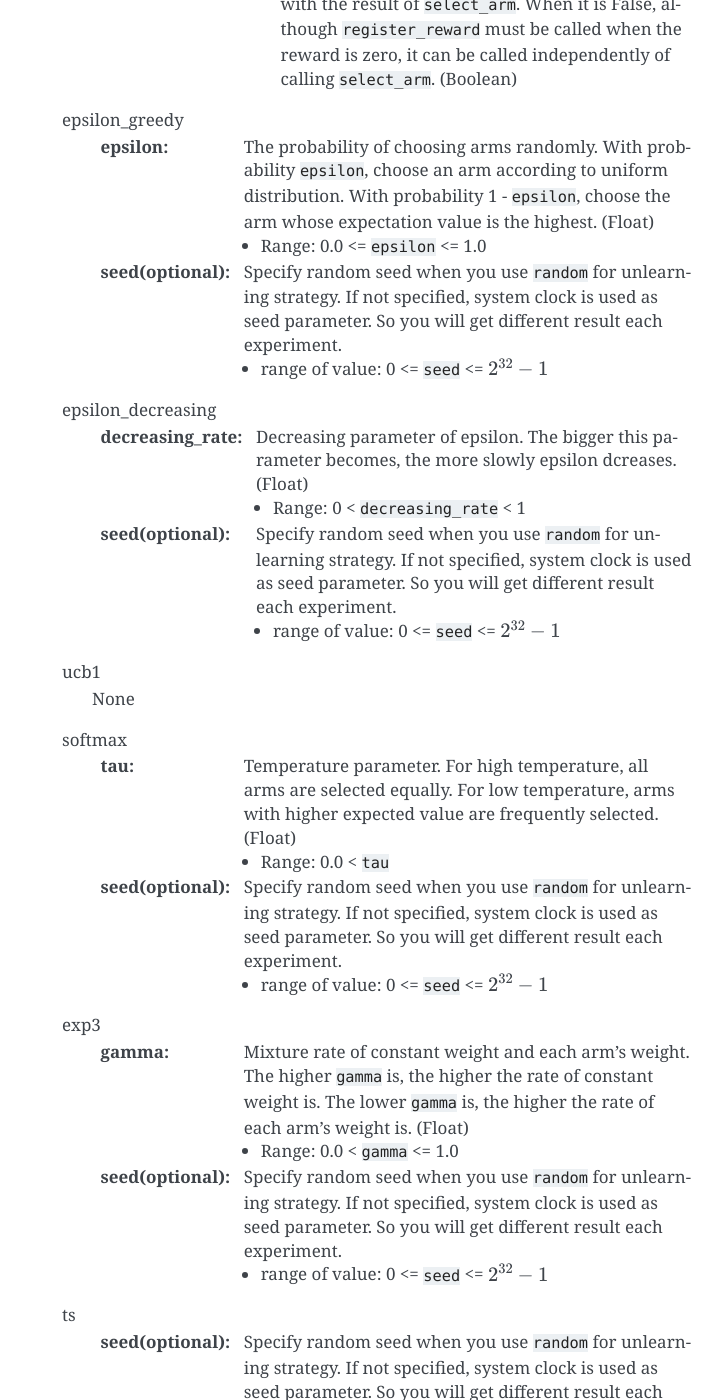
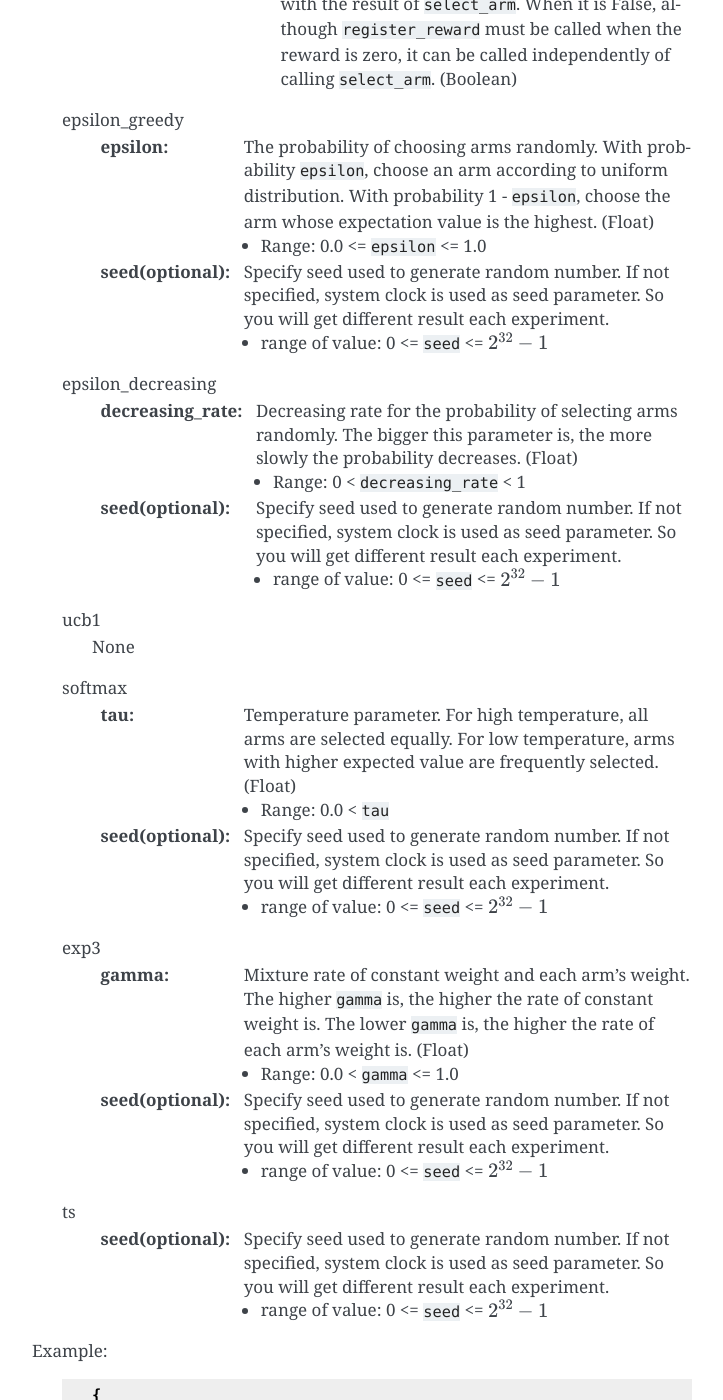
Before and after one commit to jubatus/website, a Sphinx documentation site: the page built from source/en/api/api_bandit.rst, in a window 1280 px wide and 1400 px high, scrolled down 886 px. Shown: the whole window, without its empty margins (388-1111 px from the left). Built offline with Sphinx 7.4.7, drawn with Linux system fonts in a browser that asks for light colours; the version number could not be read and is left out; some of the changed text lies outside the part shown.

Commit message:
reflect comment (typos, expressions)

```diff
--- a/source/en/api/api_bandit.rst
+++ b/source/en/api/api_bandit.rst
@@ -51,7 +51,7 @@ We show each field below:
         * Range: 0.0 <= ``epsilon`` <= 1.0
 
      :seed(optional):
-        Specify random seed when you use ``random`` for unlearning strategy.
+        Specify seed used to generate random number.
         If not specified, system clock is used as seed parameter.
         So you will get different result each experiment.
 
@@ -59,12 +59,12 @@ We show each field below:
 
    epsilon_decreasing
     :decreasing_rate:
-        Decreasing parameter of epsilon. The bigger this parameter becomes, the more slowly epsilon dcreases. (Float)
+        Decreasing rate for the probability of selecting arms randomly. The bigger this parameter is, the more slowly the probability decreases. (Float)
 
         * Range: 0 < ``decreasing_rate`` < 1
 
     :seed(optional):
-        Specify random seed when you use ``random`` for unlearning strategy.
+        Specify seed used to generate random number.
         If not specified, system clock is used as seed parameter.
         So you will get different result each experiment.
 
@@ -83,7 +83,7 @@ We show each field below:
         * Range: 0.0 < ``tau``
 
      :seed(optional):
-        Specify random seed when you use ``random`` for unlearning strategy.
+        Specify seed used to generate random number.
         If not specified, system clock is used as seed parameter.
         So you will get different result each experiment.
 
@@ -99,7 +99,7 @@ We show each field below:
         * Range: 0.0 < ``gamma`` <= 1.0
 
      :seed(optional):
-        Specify random seed when you use ``random`` for unlearning strategy.
+        Specify seed used to generate random number.
         If not specified, system clock is used as seed parameter.
         So you will get different result each experiment.
 
@@ -107,7 +107,7 @@ We show each field below:
 
    ts
      :seed(optional):
-        Specify random seed when you use ``random`` for unlearning strategy.
+        Specify seed used to generate random number.
         If not specified, system clock is used as seed parameter.
         So you will get different result each experiment.
 
--- a/source/ja/api/api_bandit.rst
+++ b/source/ja/api/api_bandit.rst
@@ -57,8 +57,7 @@ JSON の各フィールドは以下のとおりである。
         * 値域: 0 <= ``seed`` <= :math:`2^{32} - 1`
 
    epsilon_decreasing
-    :decreasing_rate:
-        epsilon_greedyで用いられているepsilonの値を試行回数が増えるごとに減らしていく、その割合。
+        腕をランダムに選択する確率を減衰させる割合を指定する。
         大きいほど、減衰の進み方は小さくなる。
         (Float)
 
```
Also changed, not shown: other parts of source/en/api/api_bandit.rst (+1 -1 lines).
